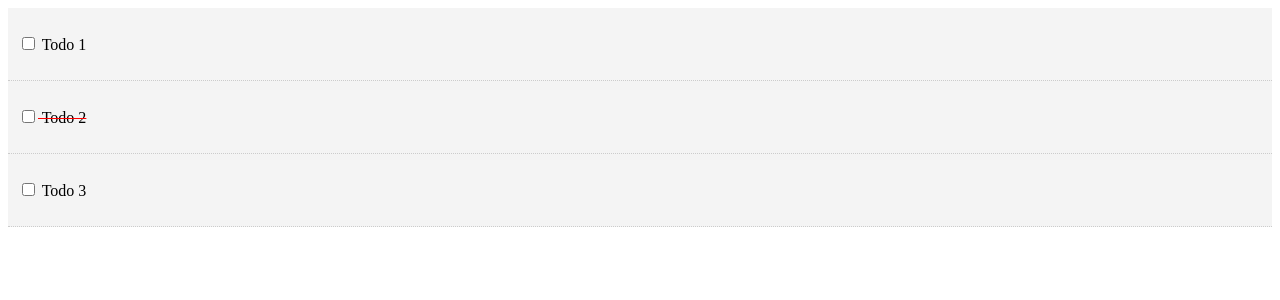
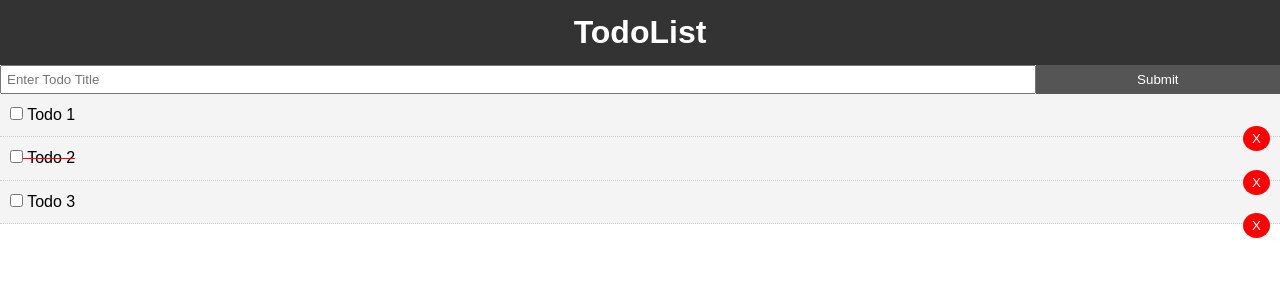
Before and after one commit to mechbullgt/todoListVueJs, a Vue app: page / in a window 1280 px wide. Shown: the top 300 px of the page. Built offline with nearby package versions, Linux system fonts and the light colour scheme.

Commit message:
User is able to add newTodoObject to the existing list of todos.

```diff
--- a/package.json
+++ b/package.json
@@ -8,6 +8,7 @@
     "lint": "vue-cli-service lint"
   },
   "dependencies": {
+    "uuid": "^3.3.2",
     "vue": "^2.6.6"
   },
   "devDependencies": {
--- a/src/App.vue
+++ b/src/App.vue
@@ -1,15 +1,21 @@
 <template>
   <div id="app">
-     <Todos v-bind:todos="todosList"/>
+    <Header/>
+         <AddTodo v-on:add-todo="addTodoItem" />
+     <Todos v-bind:todos="todosList" v-on:del-todo="deleteTodoItem"/>
   </div>
 </template>
 
 <script>
 import Todos from './components/Todos.vue'
+import Header from './components/layout/Header.vue'
+import AddTodo from './components/AddTodo.vue'
 
 export default {
   name: "app",
   components: {
+    AddTodo,
+    Header,
     Todos,
   },
   data(){
@@ -32,10 +38,37 @@ export default {
         },
       ]
     }
+  },
+  methods:{
+    deleteTodoItem(id){
+      this.todosList = this.todosList.filter(todoItem =>todoItem.id != id);
+    },
+    addTodoItem(newTodoObject){
+      this.todosList=[...this.todosList, newTodoObject];
+    }
   }
 };
 </script>
 
 <style>
-
+  * {
+    box-sizing: border-box;
+    margin: 0;
+    padding: 0;
+  }
+  body {
+    font-family: Arial, Helvetica, sans-serif;
+    line-height: 1.4;
+  }
+  .btn {
+    display: inline-block;
+    border: none;
+    background: #555;
+    color: #fff;
+    padding: 7px 20px;
+    cursor: pointer;
+  }
+  .btn:hover {
+    background: #666;
+  }
 </style>
--- /dev/null
+++ b/src/components/AddTodo.vue
@@ -0,0 +1,48 @@
+<template>
+  <div>
+    <form @submit="addTodo">
+      <input type="text" v-model="title" name="title" placeholder="Enter Todo Title">
+      <input type="submit" value="Submit" class="btn">
+    </form>
+  </div>
+</template>
+
+<script>
+import UUID from 'uuid';
+
+export default {
+    name:"AddTodo",
+    data(){
+      return {
+        title:''
+      }
+    },
+    methods:{
+        addTodo(e){
+            e.preventDefault();
+            const newTodoObject = {
+              id: UUID.v4(),
+                title:this.title,
+                completed:false
+            }
+
+            // Send this new object to the parent
+            this.$emit('add-todo',newTodoObject);
+            this.title='';
+        }
+    }
+}
+</script>
+
+<style scoped>
+form {
+  display: flex;
+}
+input[type="text"] {
+  flex: 10;
+  padding: 5px;
+}
+input[type="submit"] {
+  flex: 2;
+}
+</style>
--- a/src/components/TodoItem.vue
+++ b/src/components/TodoItem.vue
@@ -1,12 +1,14 @@
 <template>
-<!-- We are bnding a class to the below div when the todo satisfies a condition i.e, isComplete -->
+  <!-- We are bnding a class to the below div when the todo satisfies a condition i.e, isComplete -->
   <div class="todo-item" v-bind:class="{
       'is-complete':todo.completed
       }">
     <p>
-        <!-- Here when the checkbox is selected the function markComplete will be called -->
-        <input type="checkbox" v-on:change="markComplete">
-        {{todo.title}}</p>
+      <!-- Here when the checkbox is selected the function markComplete will be called -->
+      <input type="checkbox" v-on:change="markComplete">
+      {{todo.title}}
+    </p>
+    <button @click="$emit('del-todo',todo.id)" class="del">X</button>
   </div>
 </template>
 
@@ -15,15 +17,20 @@ export default {
   name: "TodoItem",
   props: ["todo"],
   methods: {
-      markComplete(){
-          const todoStatus = this.todo.completed;
-          if(todoStatus!=true){
-            todoStatus==true;
-            console.log(this.todo.completed);
-          } else{
-              todoStatus==false;
-          }
-      },
+    markComplete() {
+      this.todo.completed = !this.todo.completed;
+      const completedStatus = this.todo.completed;
+      console.log("Status:", completedStatus);
+      // Below logic is of no use
+      // var todoStatus = this.todo.completed;
+      // if(todoStatus!=true){
+      //   todoStatus=true;
+      //   console.log(this.todo.completed);
+      // } else{
+      //     todoStatus=false;
+      //   console.log(this.todo.completed);
+      // }
+    }
   }
 };
 </script>
@@ -36,7 +43,7 @@ export default {
 }
 .is-complete {
   text-decoration: line-through;
-  text-decoration-color:red;
+  text-decoration-color: red;
 }
 .del {
   background: #ff0000;
--- a/src/components/Todos.vue
+++ b/src/components/Todos.vue
@@ -2,7 +2,7 @@
 <div>
     <!-- Always need a key when binding a list as in react so that each time the list is shown as it is. -->
     <div v-bind:key="todoItem.id" v-for="todoItem in todos">
-       <TodoItem v-bind:todo="todoItem"/>
+       <TodoItem v-bind:todo="todoItem" v-on:del-todo="$emit('del-todo',todoItem.id)" />
     </div>
 </div>
 </template>
--- /dev/null
+++ b/src/components/layout/Header.vue
@@ -0,0 +1,25 @@
+<template>
+    <header class="header">
+        <h1>TodoList</h1>
+    </header>
+</template>
+
+<script>
+export default {
+name: "Header"
+}
+</script>
+
+<style scoped>
+  .header {
+    background: #333;
+    color: #fff;
+    text-align: center;
+    padding: 10px;
+  }
+  .header a {
+    color: #fff;
+    padding-right: 5px;
+    text-decoration: none;
+  }
+</style>
```
Also changed, not shown: 1 other file (tests, documents, lock files or other folders).
